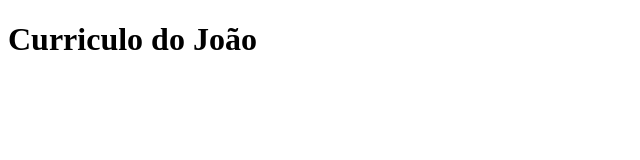
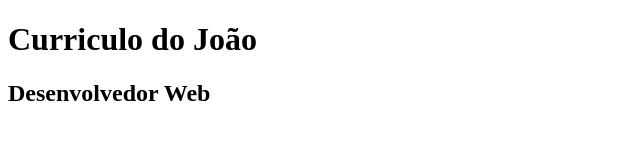
Before and after one commit to joaovictorbortolozo/curriculo, a plain HTML site: page index.html in a window 1280 px wide. Shown: the whole page, without its empty margins (0-640 px from the left). Drawn offline with Linux system fonts and the light colour scheme.

Commit message:
Inserção Do Cargo

```diff
--- a/index.html
+++ b/index.html
@@ -8,5 +8,6 @@
 </head>
 <body>
     <h1>Curriculo do João</h1>
+    <h2>Desenvolvedor Web</h2>
 </body>
 </html>
```
